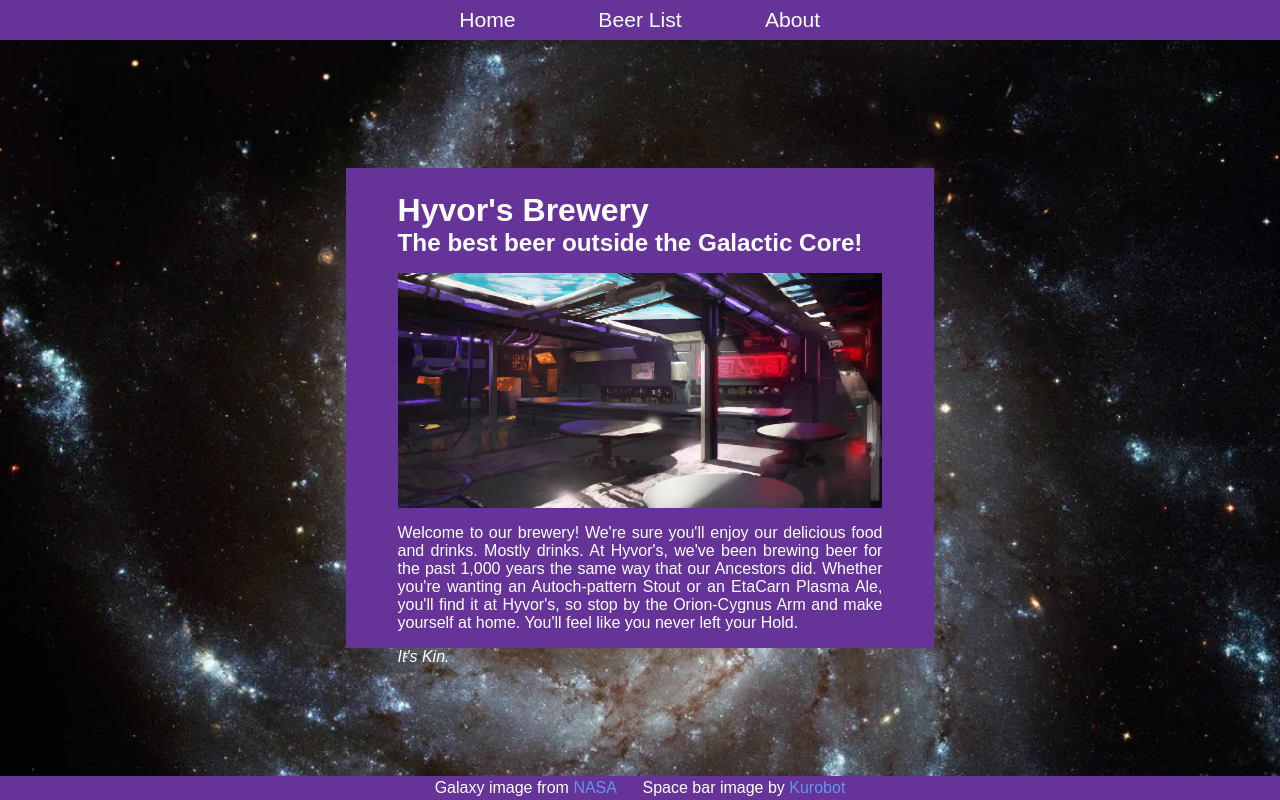
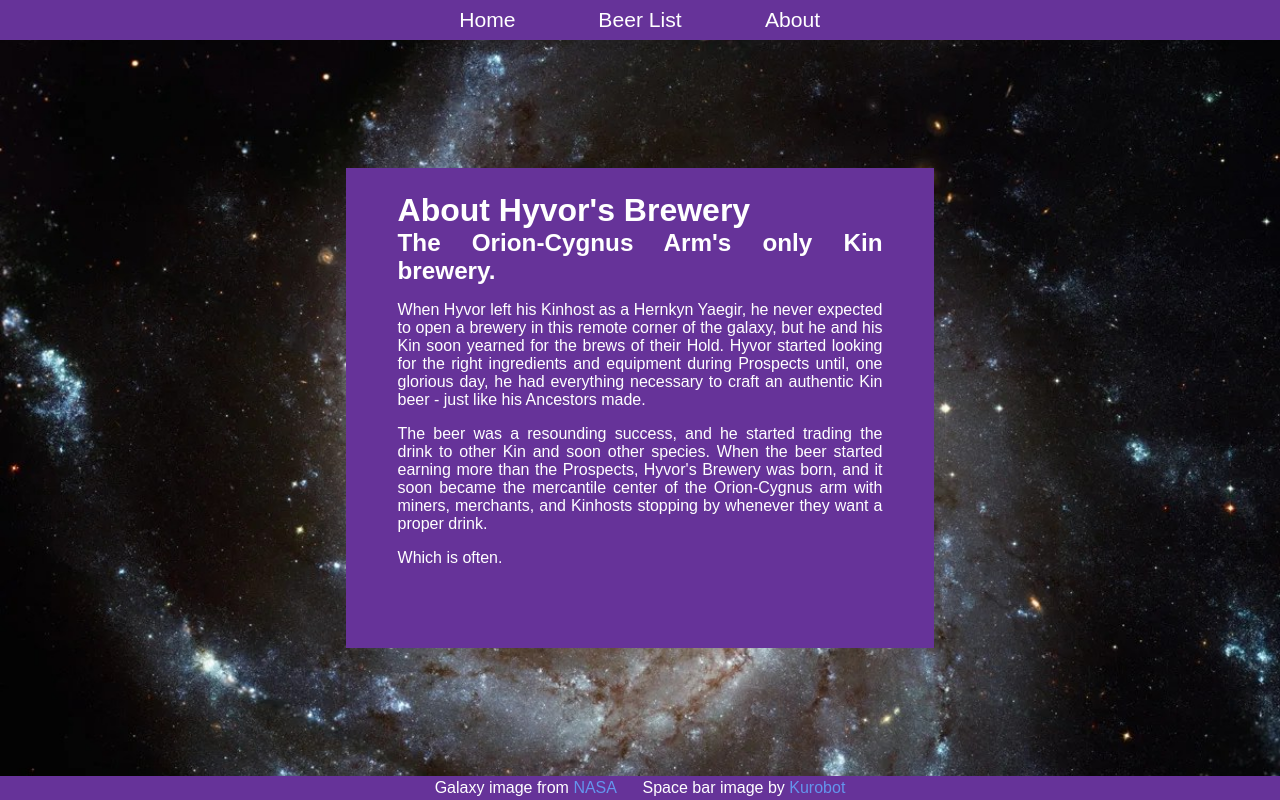
Before and after one commit to csgray/odin-restaurant, a website built with webpack: page src/template.html in a window 1280 px wide. Both pictures are taken after a click on the button "About". Built offline with nearby package versions, Linux system fonts and the light colour scheme; a web font is replaced by a local one.

Commit message:
feat: Add about page

```diff
--- /dev/null
+++ b/src/about.js
@@ -0,0 +1,26 @@
+const content = document.getElementById("content");
+
+// Heading and subheading
+const headingDiv = document.createElement("div");
+const heading = headingDiv.appendChild(document.createElement("h1"));
+heading.textContent = "About Hyvor's Brewery"
+const subheading = headingDiv.appendChild(document.createElement("h3"));
+subheading.textContent = "The Orion-Cygnus Arm's only Kin brewery."
+
+// Text
+const bodyParagraph1 = document.createElement("p");
+bodyParagraph1.textContent = "When Hyvor left his Kinhost as a Hernkyn Yaegir, he never expected to open a brewery in this remote corner of the galaxy, but he and his Kin soon yearned for the brews of their Hold. Hyvor started looking for the right ingredients and equipment during Prospects until, one glorious day, he had everything necessary to craft an authentic Kin beer - just like his Ancestors made."
+
+const bodyParagraph2 = document.createElement("p");
+bodyParagraph2.textContent = "The beer was a resounding success, and he started trading the drink to other Kin and soon other species. When the beer started earning more than the Prospects, Hyvor's Brewery was born, and it soon became the mercantile center of the Orion-Cygnus arm with miners, merchants, and Kinhosts stopping by whenever they want a proper drink."
+
+const bodyParagraph3 = document.createElement("p");
+bodyParagraph3.textContent = "Which is often."
+
+
+export default function () {
+    content.appendChild(headingDiv);
+    content.appendChild(bodyParagraph1);
+    content.appendChild(bodyParagraph2);
+    content.appendChild(bodyParagraph3);
+}
--- a/src/index.js
+++ b/src/index.js
@@ -1,9 +1,11 @@
 import "./styles.css";
 import createHomePage from "./home.js";
 import createMenuPage from "./menu.js";
+import createAboutPage from "./about.js";
 
 const home = document.getElementById("home");
 const menu = document.getElementById("menu");
+const about = document.getElementById("about");
 const content = document.getElementById("content");
 
 // Tabbed browsing
@@ -23,5 +25,10 @@ menu.addEventListener("click", function () {
     createMenuPage();
 })
 
+about.addEventListener("click", function () {
+    clearContent();
+    createAboutPage();
+})
+
 // Render home page on initial page load
 createHomePage();
--- a/src/menu.js
+++ b/src/menu.js
@@ -31,7 +31,7 @@ const volkaniteDisintegrator = beerList.appendChild(document.createElement("li")
 const volkaniteDisintegratorTitle = volkaniteDisintegrator.appendChild(document.createElement("h5"));
 volkaniteDisintegratorTitle.textContent = "Volkanite Quadrupel";
 const volkaniteDisintegratorDescription = volkaniteDisintegrator.appendChild(document.createElement("p"));
-volkaniteDisintegratorDescription.textContent = "This beer defies description, and its production is a closely guarded secret. It's available in limited quantities after a Kinhosts recover the necessary ingredients, and that Kinhost's Kahl always gets the first glass.";
+volkaniteDisintegratorDescription.textContent = "This beer defies description, and its production is a closely guarded secret. It's available in limited quantities after a Kinhost recovers the necessary ingredients, and that Kinhost's Kahl always gets the first glass.";
 
 export default function () {
     content.appendChild(headingDiv);
--- a/src/styles.css
+++ b/src/styles.css
@@ -67,7 +67,6 @@ html {
 
                     &:hover {
                         background-color: cornflowerblue;
-                        color: black;
                     }
                 }
             }
```
